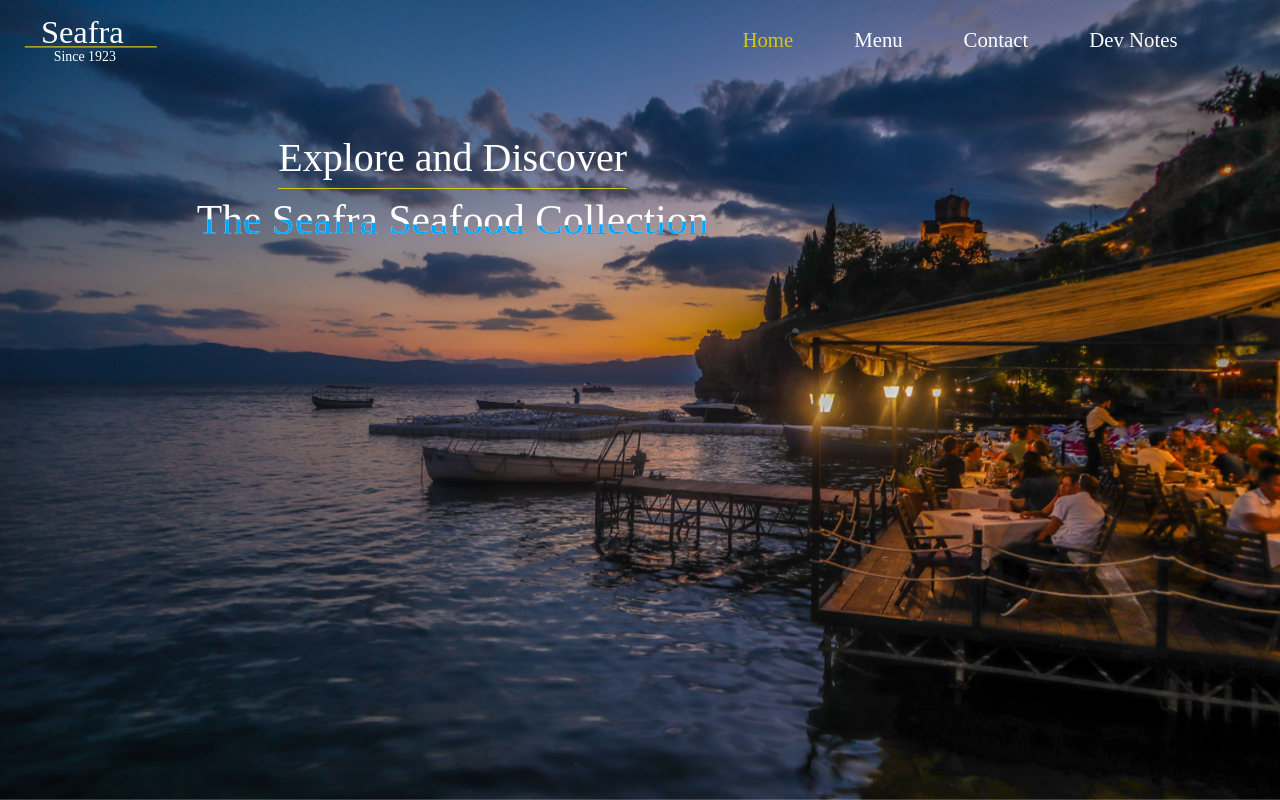
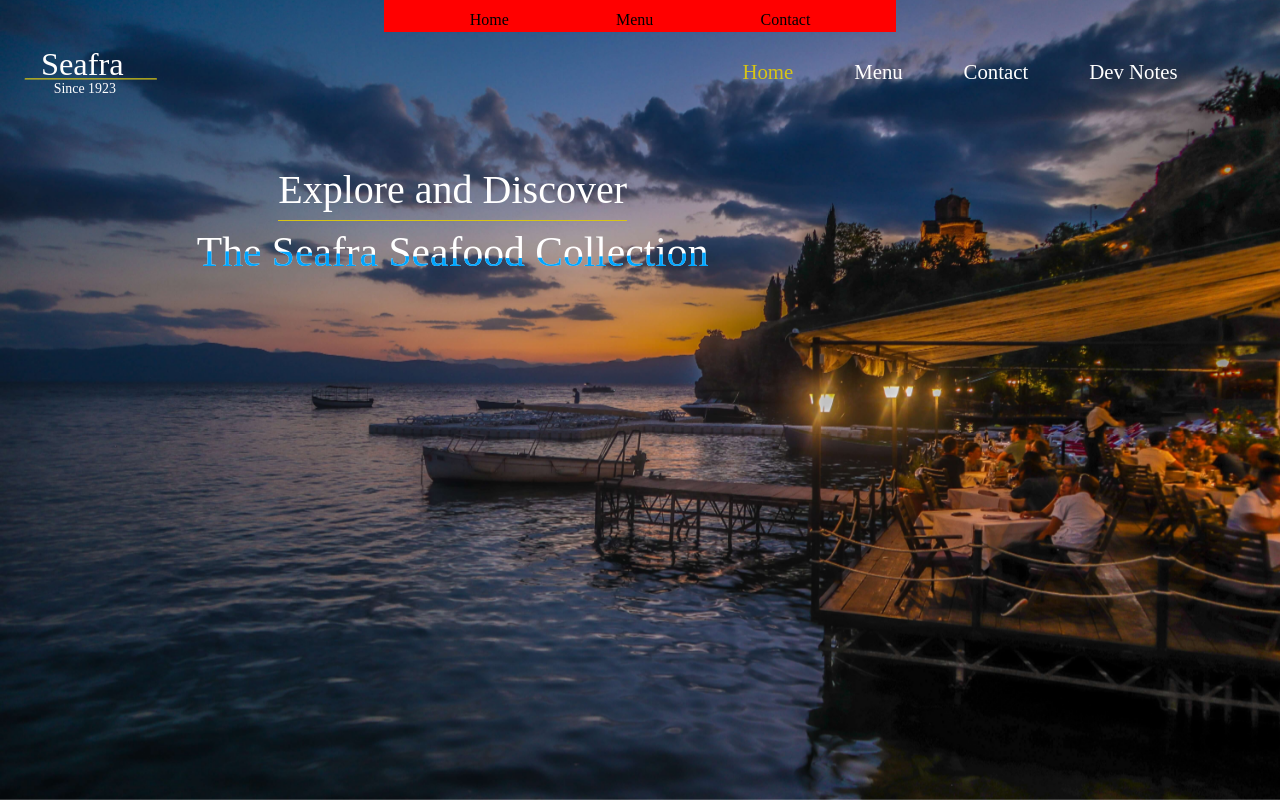
Before and after one commit to hyradar/restaurant, a website built with webpack: page index.html in a window 1280 px wide. Built offline with nearby package versions, Linux system fonts and the light colour scheme.

Commit message:
added menu bar skeleon and fixed background position to center

```diff
--- a/index.html
+++ b/index.html
@@ -5,10 +5,21 @@
     <meta http-equiv="X-UA-Compatible" content="IE=edge">
     <meta name="viewport" content="width=device-width, initial-scale=1.0">
     <link rel="stylesheet" href="/style.css">
-    <title>Document</title>
+    <title>Ramen</title>
 </head>
 <body>
-    <div class="bg"></div>
+    <div class="bg">
+        <div class="dropdown">
+            <div class="test">
+                <div>Home</div>
+                <div>Menu</div>
+                <div>Contact</div>
+            </div>
+        </div>
+
+    </div>
+
+
 
 
 
--- a/style.css
+++ b/style.css
@@ -45,12 +45,31 @@ p {
   color: white;
 }
 
+.dropdown {
+  display: flex;
+  width: 100%;
+  justify-content: center;
+}
+
+.test {
+  width: 40vw;
+  height: auto;
+  padding: .5rem 2rem;
+  background-color: red;
+  justify-self: center;
+
+  display: flex;
+  flex-wrap: nowrap;
+  flex-direction: row;
+  justify-content: space-around;
+}
+
 .bg {
   min-height: 100%;
-  min-width: 1024px;
   /* Above code suggested by https://css-tricks.com/perfect-full-page-background-image/ */
 
-  background-position: right bottom;
+  background-position: center;
+  background-attachment: fixed;
   background-image: url('./jap400k.jpeg');
   background-repeat: no-repeat;
   background-size: cover;
```
